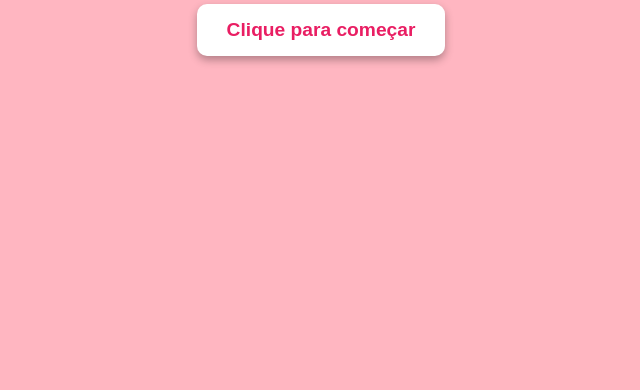
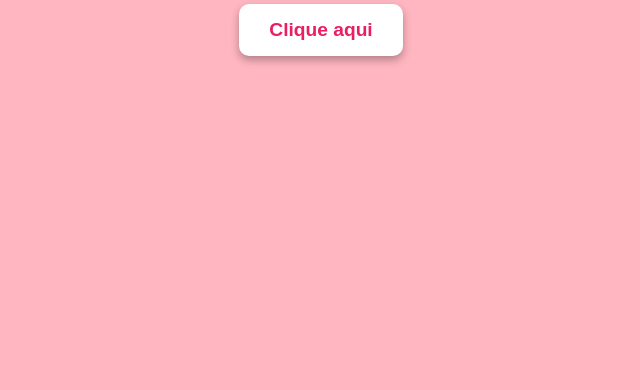
Before and after one commit to aldslima/Feliz-Anivers-rio-Let-cia-, a plain HTML site: page index.html in a window 1280 px wide. Shown: the part 410-800 px from the top of the page, without its empty margins (319-959 px from the left). Drawn offline with Linux system fonts and the light colour scheme.

Commit message:
Update index.html

```diff
--- a/index.html
+++ b/index.html
@@ -117,7 +117,7 @@
   <!-- Tela Inicial -->
   <div class="tela-inicial" id="tela-inicial">
     <h1>🎉 Feliz Aniversário Letícia! 🎂</h1>
-    <button onclick="iniciarSite()">Clique para começar</button>
+    <button onclick="iniciarSite()">Clique aqui</button>
   </div>
 
   <!-- Conteúdo principal -->
```
